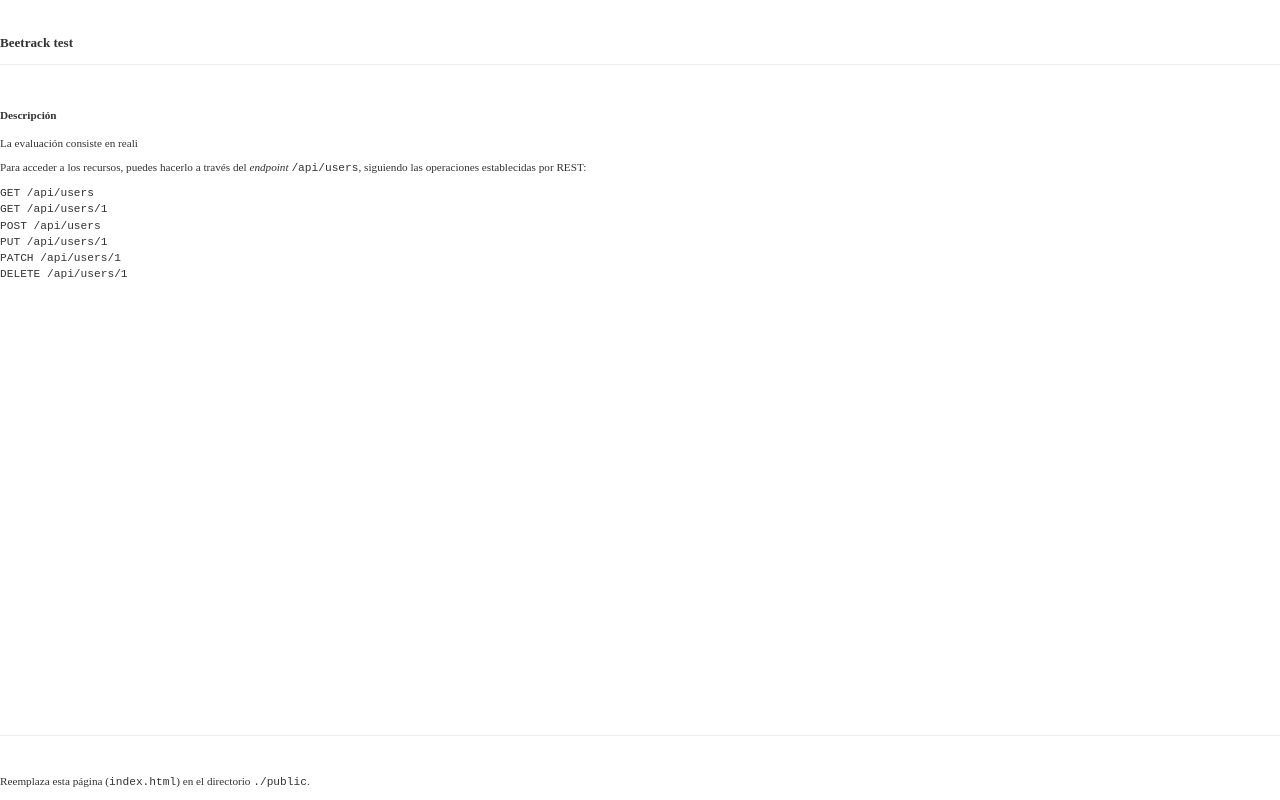
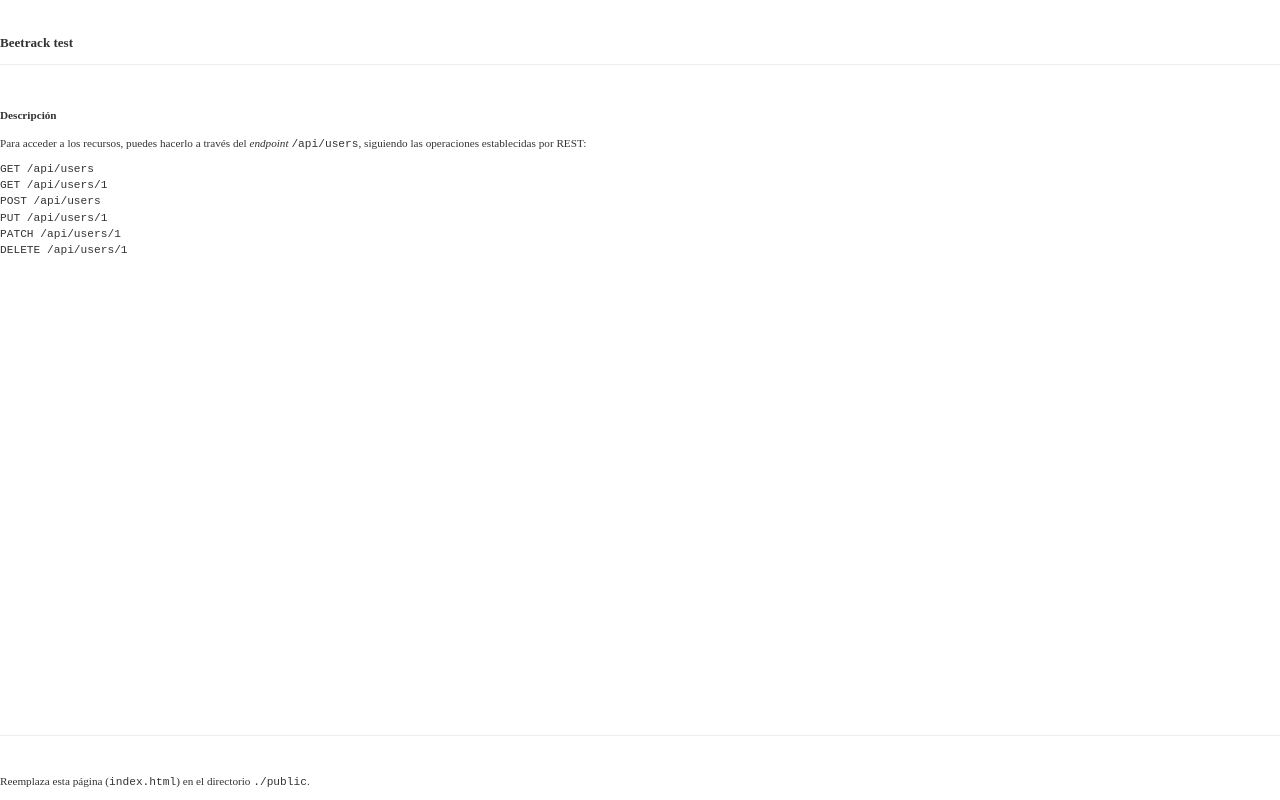
Before and after one commit to Beetrack/frontend-test, a website: page public/index.html in a window 1280 px wide. Drawn offline with nearby package versions, Linux system fonts and the light colour scheme; a small style sheet from the web is missing.

Commit message:
Fix README text

```diff
--- a/public/index.html
+++ b/public/index.html
@@ -17,10 +17,6 @@
   <main>
     <div class="container">
       <h4>Descripción</h4>
-      <p>
-        La evaluación consiste en reali
-      </p>
-
       <p>
         Para acceder a los recursos, puedes hacerlo a través del <i>endpoint</i> <code>/api/users</code>, siguiendo las operaciones
         establecidas por REST:
```
Also changed, not shown: README.md.
